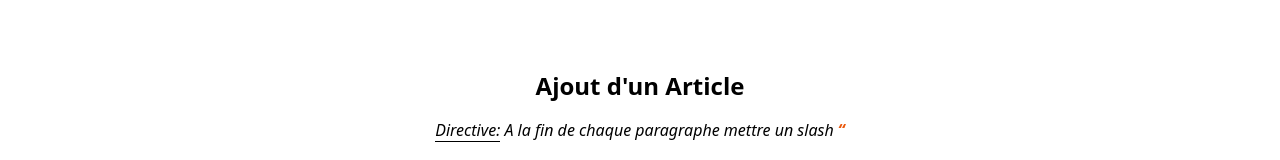
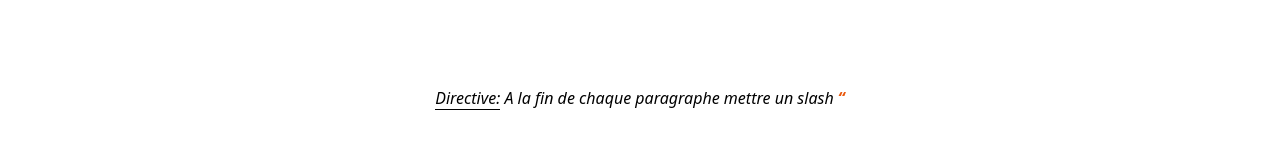
Before and after one commit to SidyMohamedSalim/CookBlog, a Next.js app: page /admin/add in a window 1280 px wide. Shown: the part 288-448 px from the top of the page. Built offline with nearby package versions, Linux system fonts and the light colour scheme.

Commit message:
resolve problem deploy4

```diff
--- a/app/admin/add/page.tsx
+++ b/app/admin/add/page.tsx
@@ -4,7 +4,7 @@ import FormAdd from "./formAdd";
 const page = async () => {
   return (
     <div className="max-w-4xl max-xl:px-3 mx-auto text-center pt-32 pb-7 font-sans">
-      <h1 className="font-bold text-2xl">Ajout d'un Article</h1>
+      {/* <h1 className="font-bold text-2xl">Ajout d'un Article</h1> */}
       <p className="italic  py-4 ">
         <span className="border-b border-black">Directive:</span> A la fin de
         chaque paragraphe mettre un slash
--- a/app/admin/edit/[id]/page.tsx
+++ b/app/admin/edit/[id]/page.tsx
@@ -13,7 +13,7 @@ const page = async ({ params }: { params: { id: string } }) => {
   }
   return (
     <div className="max-w-4xl max-xl:px-3 mx-auto text-center pt-32 pb-7 font-sans">
-      <h1 className="font-bold text-2xl">Modifier l'Article</h1>
+      {/* <h1 className="font-bold text-2xl">Modifier l'Article</h1> */}
       <FormModify article={article} />
     </div>
   );
```
